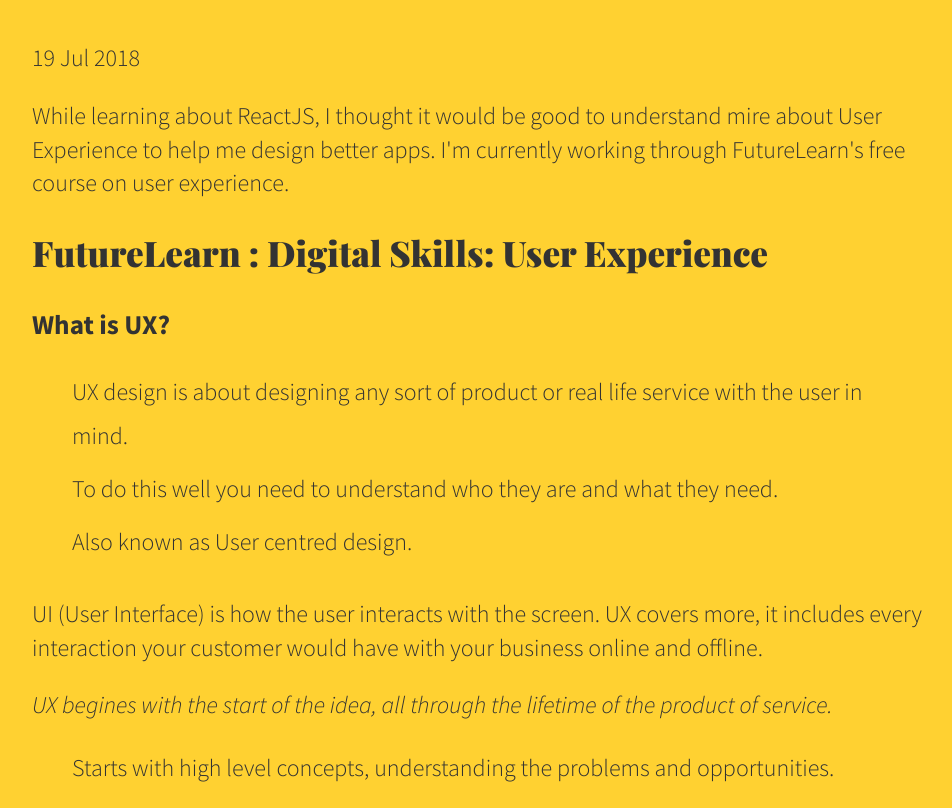
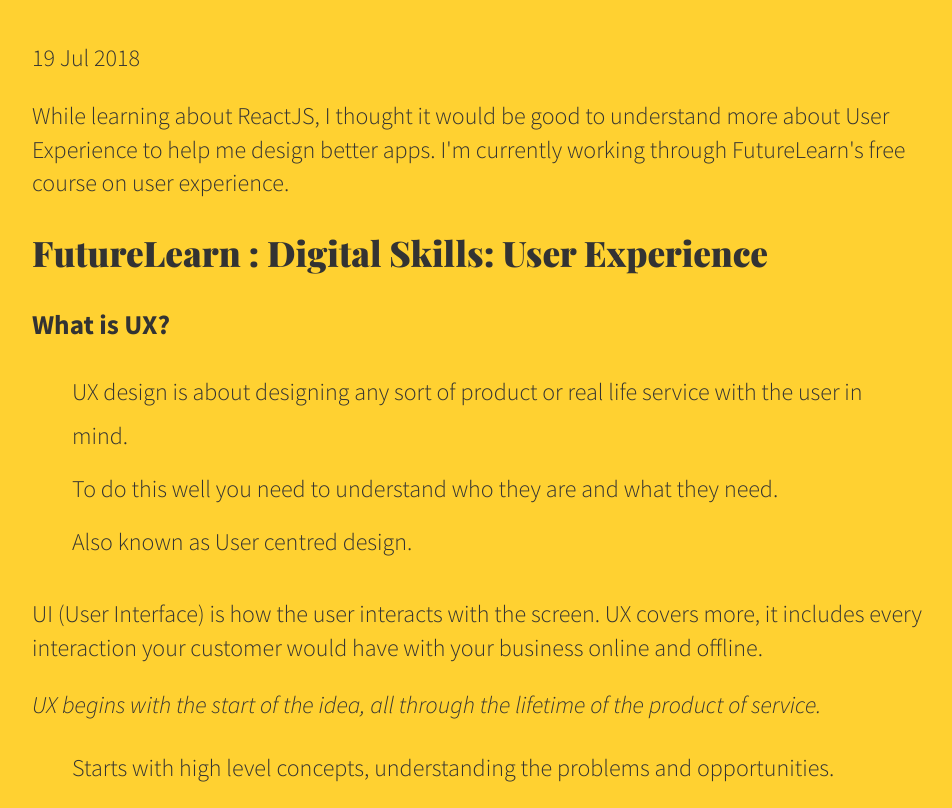
Before and after one commit to SundeepToor/sundeeptoor.github.io, a Jekyll site: the page built from _posts/2018-07-19-UX-Part-1.md, in a window 1280 px wide and 1400 px high. Shown: the part 195-1003 px from the top of the window, without its empty margins (160-1112 px from the left). Built offline with Jekyll 4.4.1, drawn with Linux system fonts in a browser that asks for light colours; our own code applies the rules of GitHub Pages for plain Markdown files.

Commit message:
Update 2018-07-19-UX-Part-1.md

```diff
--- a/_posts/2018-07-19-UX-Part-1.md
+++ b/_posts/2018-07-19-UX-Part-1.md
@@ -1,5 +1,5 @@
 <div class="blog">
- <p>While learning about ReactJS, I thought it would be good to understand mire about User Experience
+ <p>While learning about ReactJS, I thought it would be good to understand more about User Experience
  to help me design better apps. I'm currently working through FutureLearn's free course on user experience.</p>
 
  <h2>FutureLearn : Digital Skills: User Experience</h2>
@@ -14,7 +14,7 @@
  <p>UI (User Interface) is how the user interacts with the screen. UX covers more, it includes every interaction
  your customer would have with your business online and offline.</p>
 
- <p><em>UX begines with the start of the idea, all through the lifetime of the product of service.</em></p>
+ <p><em>UX begins with the start of the idea, all through the lifetime of the product of service.</em></p>
  <ul>
   <li> Starts with high level concepts, understanding the problems and opportunities.</li>
   <li> Researching your users, what are they're needs?</li>
```
